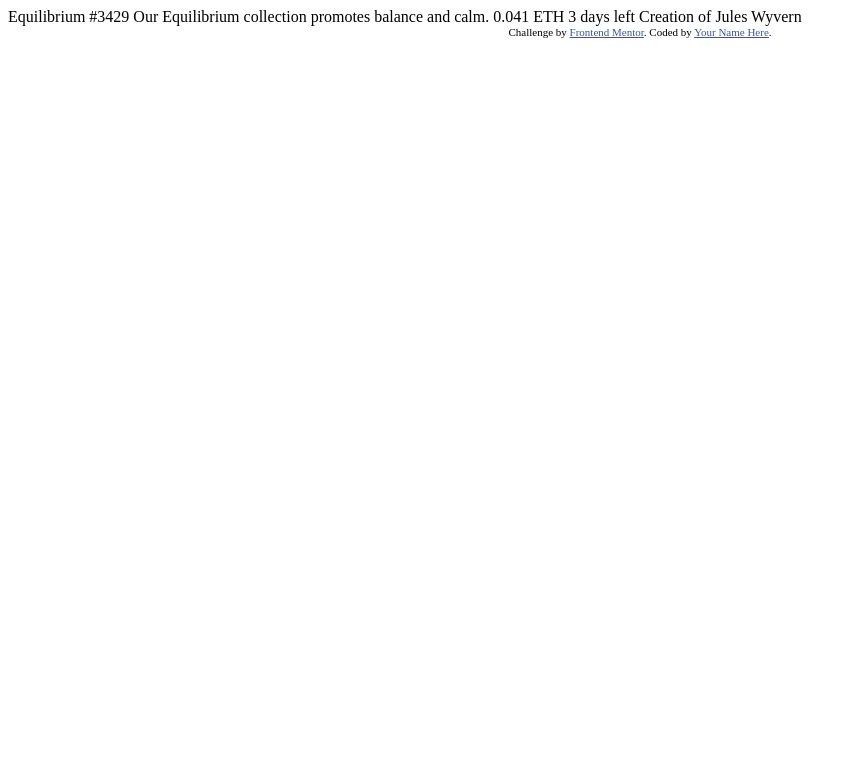
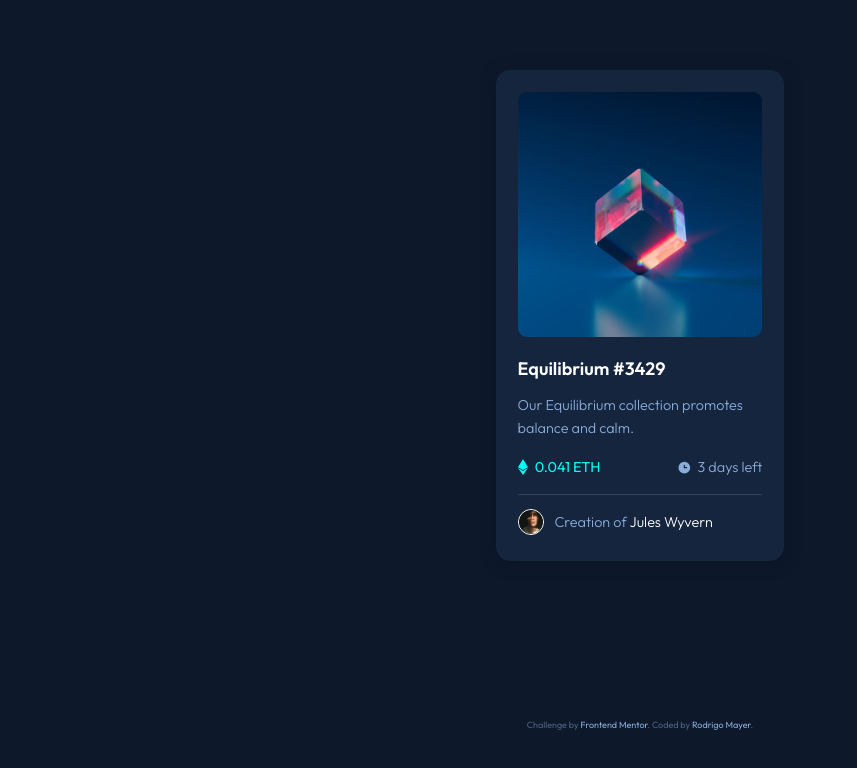
Before and after one commit to r-mayer/nft-preview-card-component, a plain HTML site: page index.html in a window 1280 px wide. Shown: the whole page, without its empty margins (0-857 px from the left). Drawn offline with Linux system fonts and the light colour scheme.

Commit message:
created all elements and styles

```diff
--- a/index.html
+++ b/index.html
@@ -2,32 +2,51 @@
 <html lang="en">
 <head>
   <meta charset="UTF-8">
-  <meta name="viewport" content="width=device-width, initial-scale=1.0"> <!-- displays site properly based on user's device -->
+  <title>NFT preview card component</title>
+  <meta name="viewport" content="width=device-width, initial-scale=1.0">
+  <link rel="preconnect" href="https://fonts.googleapis.com">
+  <link rel="preconnect" href="https://fonts.gstatic.com" crossorigin>
+  <link href="https://fonts.googleapis.com/css2?family=Outfit:wght@300;400;600&display=swap" rel="stylesheet">
+  <link rel="icon" type="image/png" sizes="32x32" href="./images/favicon-32x32.png">
+  <link rel="stylesheet" href="style.css">
+</head>
 
-  <link rel="icon" type="image/png" sizes="32x32" href="./images/favicon-32x32.png">
-
-  <title>Frontend Mentor | NFT preview card component</title>
-
-  <!-- Feel free to remove these styles or customise in your own stylesheet 👍 -->
-  <style>
-    .attribution { font-size: 11px; text-align: center; }
-    .attribution a { color: hsl(228, 45%, 44%); }
-  </style>
-</head>
 <body>
 
-  Equilibrium #3429
+  <div class="card">
 
-  Our Equilibrium collection promotes balance and calm.
+    <div class="img-wrap">
+      <div class="img-hovered">
+        <img src="/images/icon-view.svg" alt="View Icon">
+      </div>
+      <img src="/images/image-equilibrium.jpg" alt="Card image" class="card-image">
+    </div>
 
-  0.041 ETH
-  3 days left
+    <div class="card-info-content">
+      <h1 class="card-title"><a href="#">Equilibrium #3429</a></h1>
+      <p class="card-description">Our Equilibrium collection promotes balance and calm.</p>
+      <div class="card-values">
+        <div class="card-price">
+          <img src="/images/icon-ethereum.svg" alt="Coin icon">
+          <p class="text">0.041 ETH</p>
+        </div>
+        <div class="card-counting">
+          <img src="/images/icon-clock.svg" alt="Clock icon">
+          <p class="text"> 3 days left</p>
+        </div>
+      </div>
 
-  Creation of Jules Wyvern
+      <div class="card-footer">
+        <img src="/images/image-avatar.png" alt="User avatar">
+        <p class="text">Creation of <a href="#">Jules Wyvern</a></p>
+      </div>
+    </div>
+  </div>
+
 
   <div class="attribution">
     Challenge by <a href="https://www.frontendmentor.io?ref=challenge" target="_blank">Frontend Mentor</a>.
-    Coded by <a href="#">Your Name Here</a>.
+    Coded by <a href="https://github.com/r-mayer">Rodrigo Mayer</a>.
   </div>
 </body>
 </html>
--- /dev/null
+++ b/style.css
@@ -0,0 +1,196 @@
+/* reset and general configs */
+
+* {
+    margin: 0;
+    padding: 0;
+    box-sizing: border-box;
+    font-family: 'Outfit', sans-serif;
+    font-size: 18px;
+}
+
+body {
+    display: grid;
+    place-items: center;
+    width: 100vw;
+    height: 100vh;
+    background-color: hsl(217, 54%, 11%);
+}
+
+img {
+    width: 100%;
+}
+
+/* end of reset and general config */
+
+
+
+/* card container */
+
+.card {
+    width: 16rem;
+    border-radius: 0.8rem;
+    padding: 1.2rem;
+    background-color: hsl(216, 50%, 16%);
+    box-shadow: 1px 2px 15px hsla(216, 66%, 8%, 0.5);
+}
+
+/* end of card container */
+
+/* card img */
+
+.img-wrap {
+    width: 100%;
+    height: 0;
+    padding-bottom: 100%;
+    border-radius: 0.5rem;
+    overflow: hidden;
+    position: relative;
+    margin-bottom: 1rem;
+    cursor: pointer;
+}
+
+.card-image {
+    position: absolute;
+    width: 100%;
+    left: 0;
+    top: 0;
+}
+
+.img-hovered {
+    position: absolute;
+    left: 0;
+    top: 0;
+    z-index: 3;
+    width: 100%;
+    height: 100%;
+    background-color: hsla(178, 100%, 50%, 0.45);
+    opacity: 0;
+    display: grid;
+    place-items: center;
+    transition: 0.3s;
+}
+
+.img-hovered img {
+    width: 40px;
+}
+
+.img-wrap:hover .img-hovered {
+    opacity: 1;
+}
+
+/* end of card img */
+
+/* card info content */
+
+.card-title {
+    font-size: 1.1rem;
+    width: 100%;
+    margin-bottom: 0.8rem;
+    font-weight: 600;
+}
+
+.card-title a {
+    text-decoration: none;
+    color:hsl(0, 0%, 100%);
+    transition: 0.3s;
+}
+
+.card-title a:hover {
+    color:hsl(178, 100%, 50%);
+}
+
+.card-description {
+    margin-bottom: 1rem;
+    color: hsl(215, 51%, 70%);
+    font-weight: 300;
+    font-size: 0.8rem;
+    line-height: 1.6;
+}
+
+.card-values, .card-price, .card-counting {
+    display: flex;
+    align-items: center;
+}
+
+.card-values {
+    width: 100%;
+    justify-content: space-between;
+    margin-bottom: 1rem;
+}
+
+.card-price .text, .card-counting .text {
+   font-size: 0.8rem;
+   font-weight: 300;
+   color: hsl(215, 51%, 70%);
+}
+
+.card-price .text {
+    color: hsl(178, 100%, 50%);
+    font-weight: 400;
+}
+
+.card-price img {
+    width: 10px;
+    margin-right: 0.4rem;
+}
+
+.card-counting img {
+    width: 15px;
+    margin-right: 0.3rem;
+}
+
+/* end of card info content */
+
+/* footer */
+
+.card-footer {
+    display: flex;
+    align-items: center;
+    width: 100%;
+    justify-content: flex-start;
+    position: relative;
+    padding: 0.8rem 0 0.2rem 0;
+    border-top: 1px solid hsl(215, 32%, 27%);
+}
+
+.card-footer img {
+    width: 26px;
+    margin-right: 0.6rem;
+    border: 1px solid white;
+    border-radius: 50%;
+}
+
+.card-footer .text {
+    font-size: 0.8rem;
+    color:hsl(215, 51%, 70%);
+    font-weight: 300;
+}
+
+.card-footer .text a {
+    text-decoration: none;
+    color: hsl(0, 0%, 100%);;
+    font-size: 0.8rem;
+    transition: 0.3s;
+}
+
+.card-footer .text a:hover {
+    color:hsl(178, 100%, 50%);
+}
+/* end of footer */
+
+
+/* credits */
+
+.attribution {
+    margin-top: 1rem;
+    font-size: 0.5rem;
+    color:hsla(215, 51%, 70%, 0.5);
+}
+
+.attribution a {
+    font-size: 0.5rem;
+    color:hsla(215, 51%, 70%, 1);
+    text-decoration: none;
+}
+
+/* end of credits */
```
Also changed, not shown: design/active-states.jpg (deleted), design/desktop-design.jpg (deleted), design/desktop-preview.jpg (deleted), design/mobile-design.jpg (deleted), images/screenshot.PNG (added), 3 other files.
